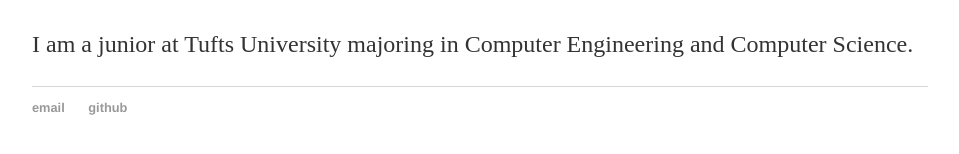
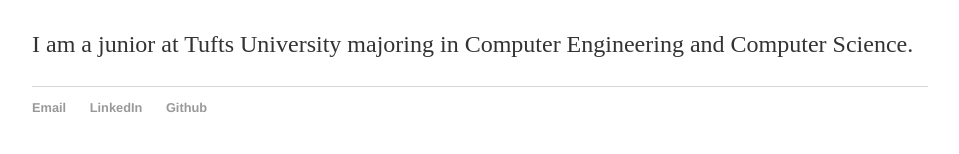
Before and after one commit to Winnie-Zheng/winnie-zheng.github.io, a Jekyll site: the page built from index.html, in a window 1280 px wide. Shown: the part 220-374 px from the top of the page, without its empty margins (160-1119 px from the left). Built offline with Jekyll 4.4.1, drawn with Linux system fonts in a browser that asks for light colours.

Commit message:
Update default.html
add linked to LinkedIn

```diff
--- a/_layouts/default.html
+++ b/_layouts/default.html
@@ -19,8 +19,9 @@
 			</div><!-- /.container -->
 			<footer>
 	    		<ul>
-	        		<li><a href="mailto:winnie1419@gmail.com">email</a></li>
-	        		<li><a href="https://github.com/winnie-zheng">github</a></li>
+	        		<li><a href="mailto:winnie1419@gmail.com">Email</a></li>
+				<li><a href="https://www.linkedin.com/in/winnie-zheng-12b2a0127/">LinkedIn</a></li>
+	        		<li><a href="https://github.com/winnie-zheng">Github</a></li>
 				</ul>
 			</footer>
 		</body>
```
